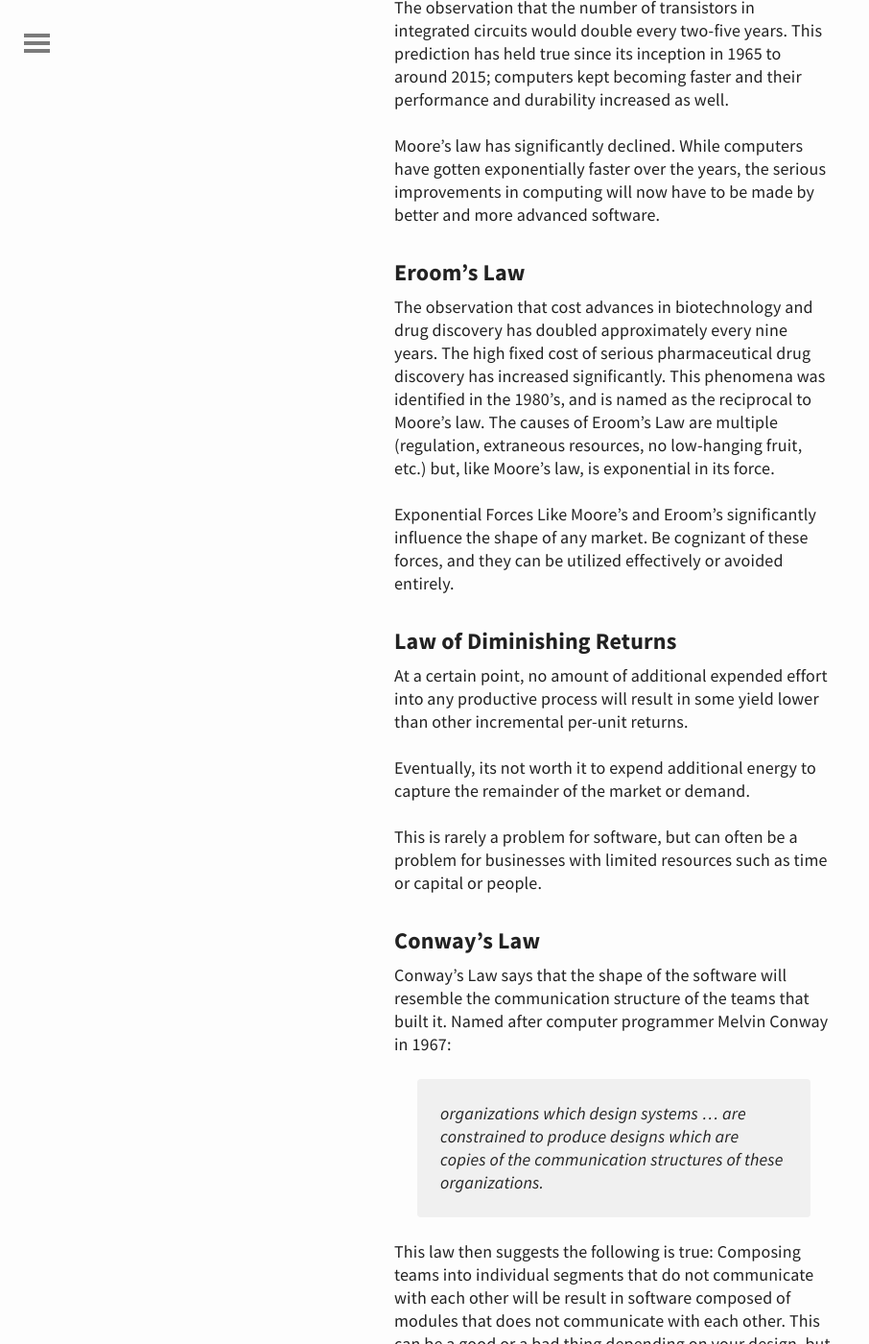
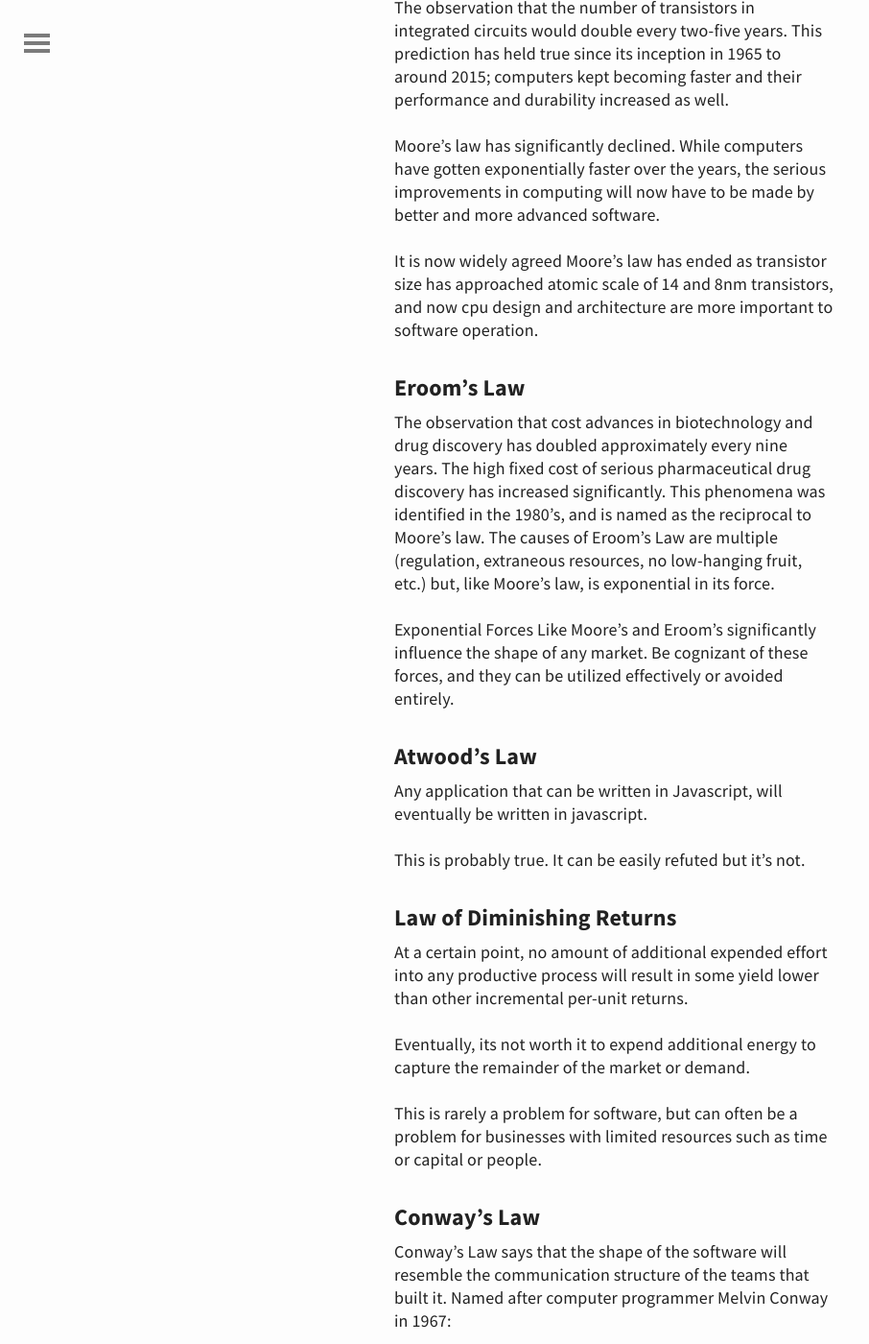
Before and after one commit to untra/untra.github.io, a Jekyll site: the page built from philosophy.md, in a window 1280 px wide and 1400 px high, scrolled down 639 px. Shown: the whole window at 96% size, without its empty margins (0-906 px from the left). Built offline with Jekyll 4.4.1, drawn with Linux system fonts in a browser that asks for light colours; some of the changed text lies outside the part shown.

Commit message:
words are cool

```diff
--- a/philosophy.md
+++ b/philosophy.md
@@ -18,11 +18,19 @@
 
 Moore's law has significantly declined. While computers have gotten exponentially faster over the years, the serious improvements in computing will now have to be made by better and more advanced software.
 
+It is now widely agreed Moore's law has ended as transistor size has approached atomic scale of 14 and 8nm transistors, and now cpu design and architecture are more important to software operation.
+
 ### Eroom's Law
 
 The observation that cost advances in biotechnology and drug discovery has doubled approximately every nine years. The high fixed cost of serious pharmaceutical drug discovery has increased significantly. This phenomena was identified in the 1980's, and is named as the reciprocal to Moore's law. The causes of Eroom's Law are multiple (regulation, extraneous resources, no low-hanging fruit, etc.) but, like Moore's law, is exponential in its force.
 
 Exponential Forces Like Moore's and Eroom's significantly influence the shape of any market. Be cognizant of these forces, and they can be utilized effectively or avoided entirely.
+
+### Atwood's Law
+
+Any application that can be written in Javascript, will eventually be written in javascript.
+
+This is probably true. It can be easily refuted but it's not.
 
 ### Law of Diminishing Returns
 
@@ -68,11 +76,17 @@
 
 Complex software must be built on trust, and code with additional side-effects and trapdoors will not be reused. Code that is explicit, simple, and responsible for explicitly doing that one simple thing will be trusted and reused.
 
+Small terse functions that take few inputs and do one thing correctly and deterministically will make for reliable industrial strength software. Make your team proud and the company successful with reliable software.
+
 ### Software Engineering is a Team Sport
 Do not forget this; writing software means collaboration and communication. Like all great human works, its creation is rarely done by one tenacious individual in a long sitting. The myth of the lone programmer hacking out legendary code through the sheer autistic will of his own programming expertise is exactly that; a myth. Software is built by at least one team of people, and great software is written by a team of friends.
 
+Everyone should feel empowered to improve and refine the application.
+
 ### Assume Reasonable Defaults
 When you go to a restaurant, are you typically asked if you would like forks and knives? Customization and configuration is a necessity for any software, and for most of our daily life experiences, but some things are just _expected_.
+
+If you go out for sushi, you ask for a fork and knife because you are _expected_ to know how to use chopsticks.
 
 Understand what your customers expect, and ensure the default experience and configuration is everything they will expect as well. Customization fatigue is a threat to any product made too configurable.
 
```
Also changed, not shown: _posts/2023-03-26-self-building-factorio.md (added, +37 -0 lines), about.md (+1 -1 lines).
